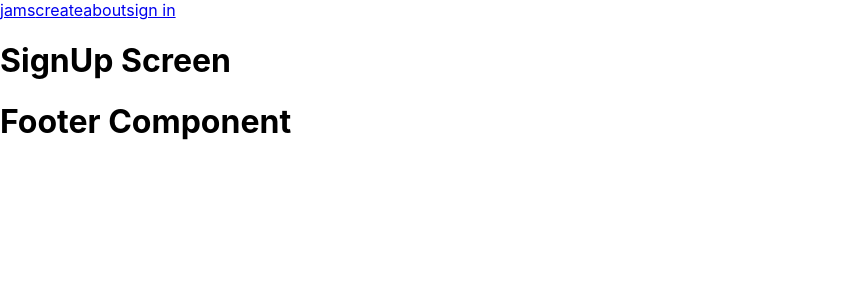
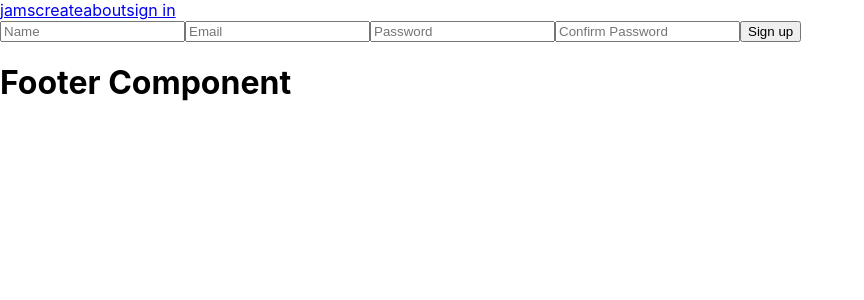
Before and after one commit to xicaz/gjam-app, a React (Create React App) app in the folder client/: page /signup in a window 1280 px wide. Shown: the top 300 px of the page, without its empty margins (0-864 px from the left). Built offline with nearby package versions, Linux system fonts and the light colour scheme.

Commit message:
Sign up and out

```diff
--- a/client/src/App.jsx
+++ b/client/src/App.jsx
@@ -1,54 +1,58 @@
-import "./App.css"
-import { useEffect, useState } from "react"
-import { Route, Switch } from "react-router-dom"
-import Home from "./screens/Home/Home"
-import About from "./screens/About/About"
-import JamDetail from "./screens/JamDetail/JamDetail"
-import JamForm from "./screens/JamForm/JamForm"
-import Jams from "./screens/Jams/Jams"
-import SignIn from "./screens/SignIn/SignIn"
-import SignUp from "./screens/SignUp/SignUp"
-import { verifyUser } from "./services/users"
+import "./App.css";
+import { useEffect, useState } from "react";
+import { Route, Switch } from "react-router-dom";
+import Home from "./screens/Home/Home";
+import About from "./screens/About/About";
+import JamDetail from "./screens/JamDetail/JamDetail";
+import JamForm from "./screens/JamForm/JamForm";
+import Jams from "./screens/Jams/Jams";
+import SignIn from "./screens/SignIn/SignIn";
+import SignUp from "./screens/SignUp/SignUp";
+import SignOut from "./screens/SignOut/SignOut";
+import { verifyUser } from "./services/users";
 
 function App() {
-  const [user, setUser] = useState(null)
+  const [user, setUser] = useState(null);
 
   useEffect(() => {
     const fetchUser = async () => {
-      const user = await verifyUser()
-      user ? setUser(user) : setUser(null)
-    }
-    fetchUser()
-  }, [])
+      const user = await verifyUser();
+      user ? setUser(user) : setUser(null);
+    };
+    fetchUser();
+  }, []);
 
   return (
     <Switch>
       <Route exact path="/">
-        <Home user={user}/>
+        <Home user={user} />
       </Route>
       <Route exact path="/jams">
-        <Jams user={user}/>
+        <Jams user={user} />
       </Route>
       <Route exact path="/jams/new">
-        <JamForm user={user}/>
+        <JamForm user={user} />
       </Route>
       <Route exact path="/jams/:id">
-        <JamDetail user={user}/>
+        <JamDetail user={user} />
       </Route>
       <Route exact path="/jams/:id/edit">
-        <JamForm user={user}/>
+        <JamForm user={user} />
       </Route>
       <Route path="/signup">
-        <SignUp user={user} setUser={setUser}/>
+        <SignUp user={user} setUser={setUser} />
       </Route>
       <Route path="/signin">
-        <SignIn user={user} setUser={setUser}/>
+        <SignIn user={user} setUser={setUser} />
+      </Route>
+      <Route path="/signout">
+        <SignOut setUser={setUser} />
       </Route>
       <Route path="/about">
-        <About user={user}/>
+        <About user={user} />
       </Route>
     </Switch>
-  )
+  );
 }
 
-export default App
+export default App;
--- /dev/null
+++ b/client/src/screens/SignOut/SignOut.jsx
@@ -0,0 +1,21 @@
+import { useEffect } from "react";
+import { signOut } from "../../services/users";
+import { useHistory } from "react-router-dom";
+
+const SignOut = (props) => {
+  const { setUser } = props;
+  const history = useHistory();
+
+  useEffect(() => {
+    const signOutUser = async () => {
+      await signOut();
+      setUser(null);
+      history.push("/");
+    };
+    signOutUser();
+  }, [history, setUser]);
+
+  return "";
+};
+
+export default SignOut;
--- a/client/src/screens/SignUp/SignUp.jsx
+++ b/client/src/screens/SignUp/SignUp.jsx
@@ -1,9 +1,89 @@
-import Layout from "../../components/Layout/Layout"
+import Layout from "../../components/Layout/Layout";
+import { useState } from "react";
+// import './SignUp.css'
+import { signUp } from "../../services/users";
+import { useHistory } from "react-router-dom";
 
-export default function SignUp() {
+export default function SignUp(props) {
+  const [form, setForm] = useState({
+    name: "",
+    email: "",
+    password: "",
+    passwordConfirmation: "",
+    isError: false,
+    errorMsg: "",
+  });
+
+  const history = useHistory();
+
+  const handleChange = (e) =>
+    setForm({
+      ...form,
+      [e.target.name]: e.target.value,
+    });
+
+  const onSignUp = async (e) => {
+    e.preventDefault();
+    const { setUser } = props;
+    try {
+      const user = await signUp(form);
+      setUser(user);
+      history.push("/");
+    } catch (error) {
+      console.error(error);
+      setForm({
+        name: "",
+        email: "",
+        password: "",
+        passwordConfirmation: "",
+        isError: true,
+        errorMsg: "Sign Up Details Invalid",
+      });
+    }
+  };
+
   return (
     <Layout>
-      <h1>SignUp Screen</h1>
+      <form onSubmit={onSignUp}>
+        <input
+          onChange={handleChange}
+          required
+          type="text"
+          name="name"
+          id="name"
+          value={form.name}
+          placeholder="Name"
+        />
+        <input
+          onChange={handleChange}
+          required
+          type="text"
+          name="email"
+          id="email"
+          value={form.email}
+          placeholder="Email"
+        />
+        <input
+          onChange={handleChange}
+          required
+          type="password"
+          name="password"
+          id="password"
+          value={form.password}
+          placeholder="Password"
+        />
+        <input
+          onChange={handleChange}
+          required
+          type="password"
+          name="passwordConfirmation"
+          id="password-confirmation"
+          value={form.passwordConfirmation}
+          placeholder="Confirm Password"
+        />
+        <button type="submit">Sign up</button>
+        {form.isError ? <p>{form.errorMsg}</p> : null}
+      </form>
     </Layout>
-  )
+  );
 }
--- a/client/src/services/users.js
+++ b/client/src/services/users.js
@@ -1,22 +1,42 @@
-import api from "./apiConfig"
-import jwtDecode from "jwt-decode"
+import api from "./apiConfig";
+import jwtDecode from "jwt-decode";
 
 export const signIn = async (credentials) => {
   try {
-    const resp = await api.post('/signin', credentials)
-    localStorage.setItem('token', resp.data.token)
-    const user = jwtDecode(resp.data.token)
-    return user
+    const resp = await api.post("/signin", credentials);
+    localStorage.setItem("token", resp.data.token);
+    const user = jwtDecode(resp.data.token);
+    return user;
   } catch (error) {
-    throw error
+    throw error;
   }
-}
+};
+
+export const signUp = async (credentials) => {
+  try {
+    const resp = await api.post("/signup", credentials);
+    localStorage.setItem("token", resp.data.token);
+    const user = jwtDecode(resp.data.token);
+    return user;
+  } catch (error) {
+    throw error;
+  }
+};
+
+export const signOut = async () => {
+  try {
+    localStorage.removeItem("token");
+    return true;
+  } catch (error) {
+    throw error;
+  }
+};
 
 export const verifyUser = async () => {
-  const token = localStorage.getItem('token')
+  const token = localStorage.getItem("token");
   if (token) {
-    const res = await api.get('/verify')
-    return res.data
+    const res = await api.get("/verify");
+    return res.data;
   }
-  return false
-}
+  return false;
+};
```
Also changed, not shown: client/src/components/JamCard/JamCard.jsx (+0 -10 lines), client/src/components/Nav/Nav.jsx (+2 -5 lines).
